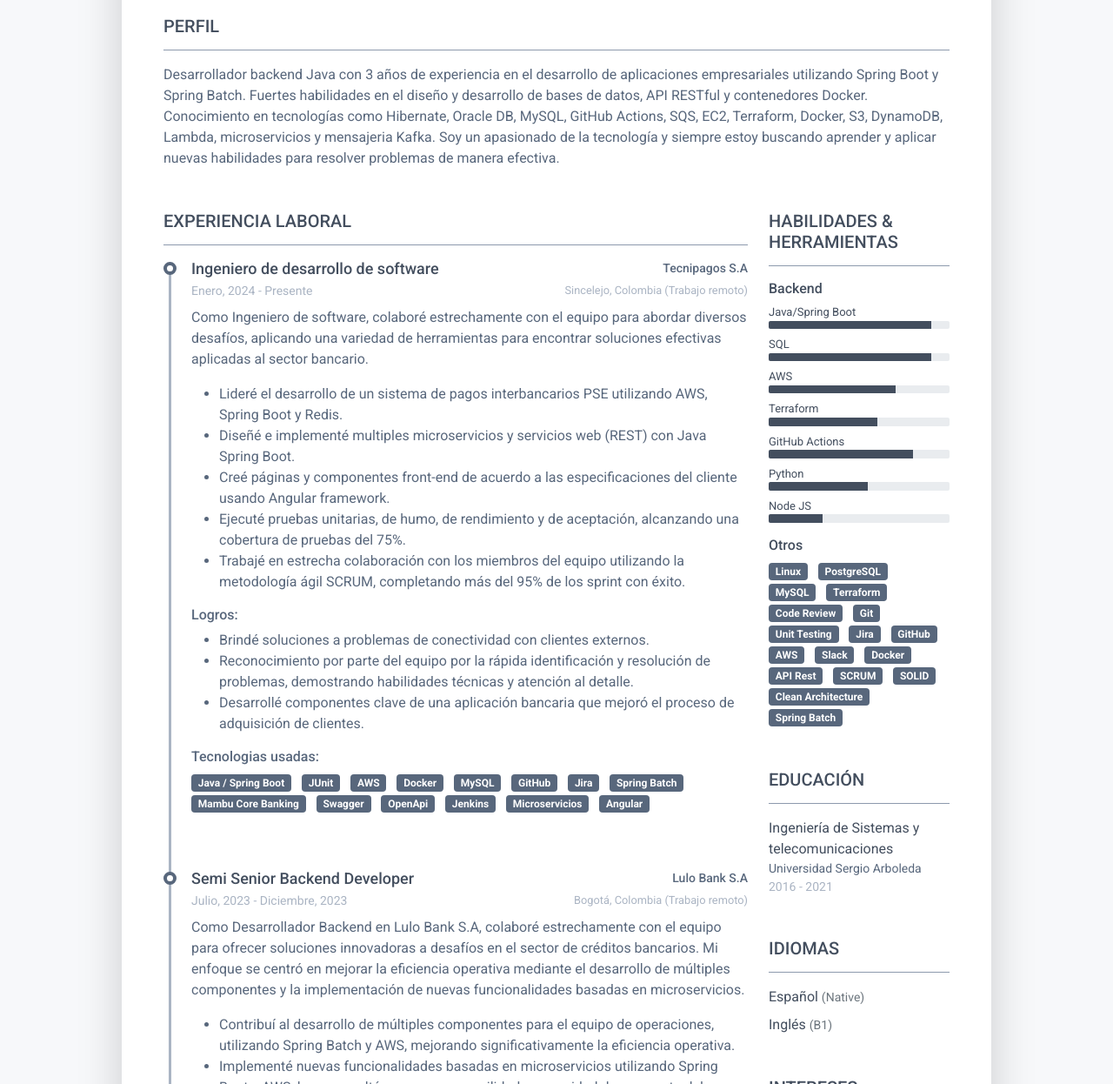
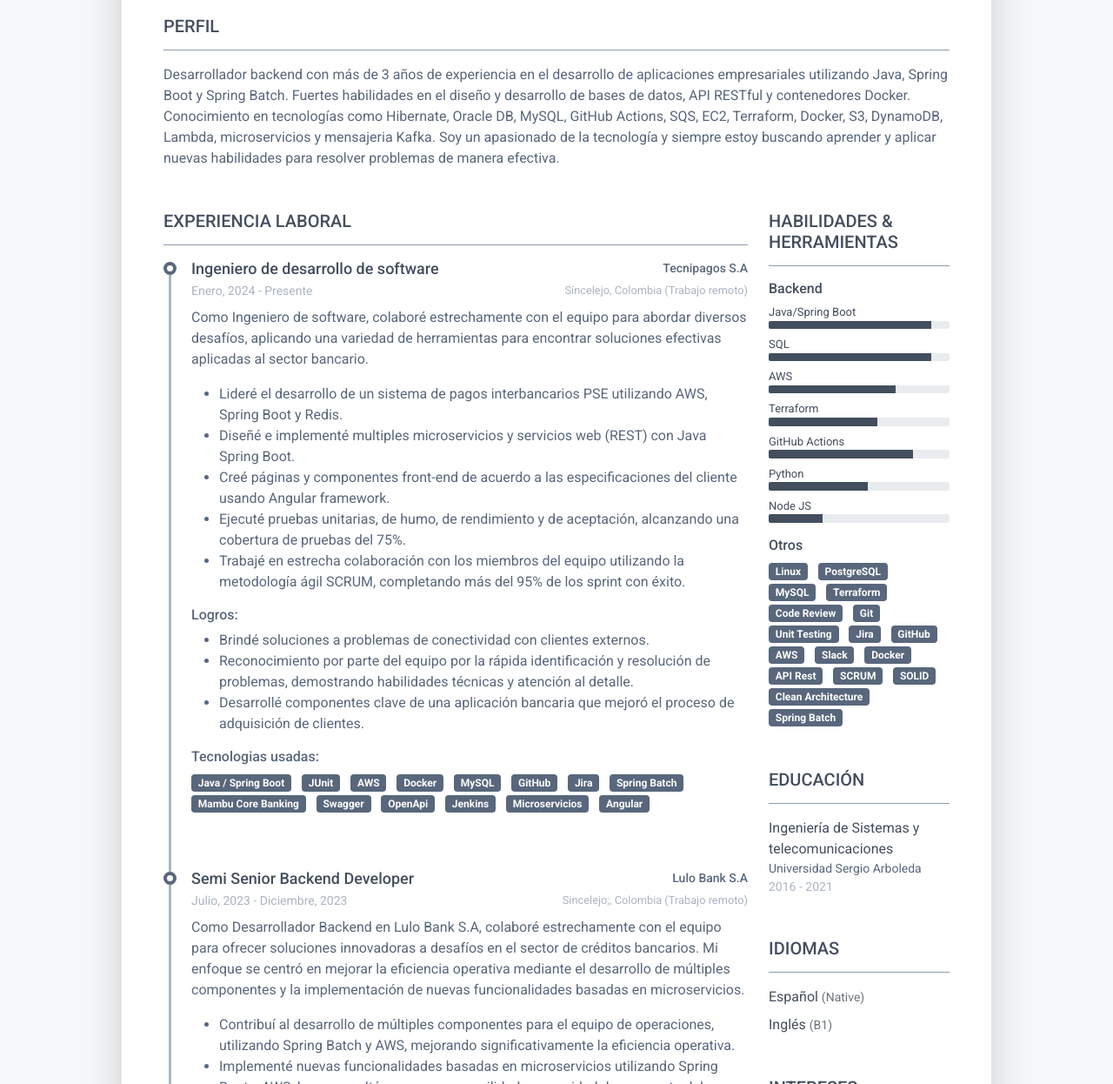
Before and after one commit to juanjose0416/cv-juan, a plain HTML site: page index.html in a window 1280 px wide. Shown: the part 290-1536 px from the top of the page at 87% size. Drawn offline with Linux system fonts and the light colour scheme.

```diff
--- a/index.html
+++ b/index.html
@@ -62,9 +62,9 @@
 				    <h2 class="resume-section-title text-uppercase font-weight-bold pb-3 mb-3">PERFIL</h2>
 				    <div class="resume-section-content">
 					    <p class="mb-0">
-							Desarrollador backend Java con 3 años
+							Desarrollador backend con más de 3 años
 							de experiencia en el desarrollo de aplicaciones
-							empresariales utilizando Spring Boot y Spring Batch.
+							empresariales utilizando Java, Spring Boot y Spring Batch.
 							Fuertes habilidades en el diseño y desarrollo de bases de
 							datos, API RESTful y contenedores Docker.
 							Conocimiento en tecnologías como Hibernate,
@@ -140,7 +140,7 @@
 										    </div><!--//row-->
 											<div class="d-flex flex-column flex-md-row">
 												<div class="resume-position-time">Julio, 2023 - Diciembre, 2023</div>
-												<div class="resume-company-location ms-auto">Bogot&aacute;, Colombia (Trabajo remoto)</div>
+												<div class="resume-company-location ms-auto">Sincelejo;, Colombia (Trabajo remoto)</div>
 											</div>
 									    </div><!--//resume-timeline-item-header-->
 									    <div class="resume-timeline-item-desc">
```
